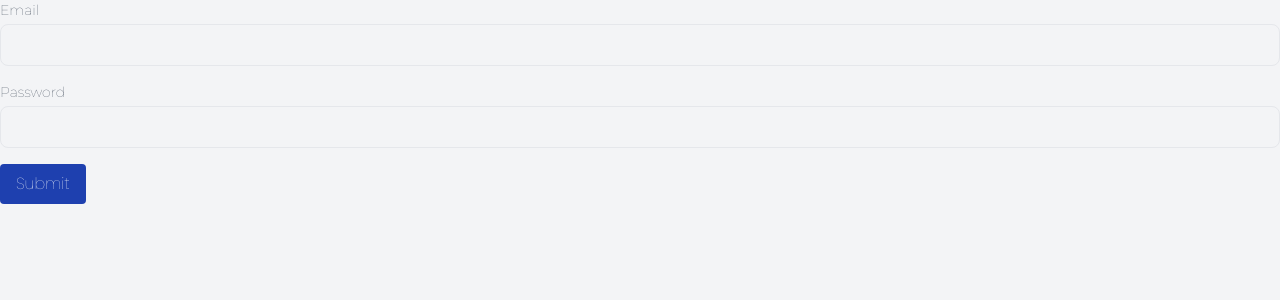
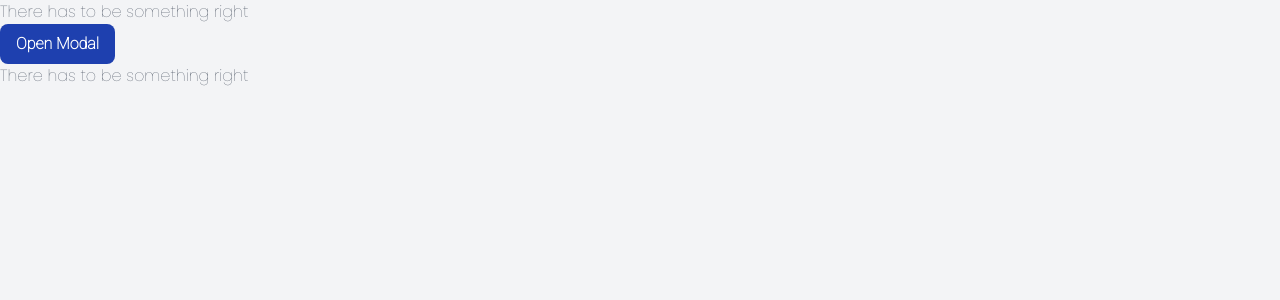
Before and after one commit to Gurpreet-Singh-01/E-commerce-frontend, a React (Vite) app: page / in a window 1280 px wide. Shown: the top 300 px of the page. Built offline with nearby package versions, Linux system fonts and the light colour scheme.

Commit message:
Tested Modal

```diff
--- a/src/App.jsx
+++ b/src/App.jsx
@@ -1,38 +1,30 @@
-import { useForm } from "react-hook-form";
-import Input from "./components/Input";
+import React, { useState } from 'react'
+import Button from './components/Button'
+import Modal from './components/Modal'
 
 const App = () => {
-  const {
-    register,
-    handleSubmit,
-    formState: { errors },
-  } = useForm();
+  const [isOpen, setIsOpen] = useState()
+  return (
+    <div>
+      <p>There has to be something right</p>
+      <Button onClick={() => setIsOpen(true)}>Open Modal</Button>
+      <Modal
+        isOpen={isOpen}
+        onClose={() => setIsOpen(false)}
+        title="Checking Modal"
+        footer={
+          <>
+            <Button variant='success' onClick={() => { alert('Yes !!!'); setIsOpen(false) }}>Confirm</Button>
+            <Button variant='danger' onClick={() => setIsOpen(false)}>Cancel</Button>
 
-  const onSubmit = (data) => {
-    console.log(data);
-  };
+          </>
+        }
+      >
+        <p>Are you sure this Modal is working fine?</p>
+      </Modal>
+      <p>There has to be something right</p>
+    </div>
+  )
+}
 
-  return (
-    <form onSubmit={handleSubmit(onSubmit)} className="space-y-4">
-      <Input
-        label="Email"
-        name="email"
-        type="email"
-        register={register}
-        error={errors.email}
-      />
-      <Input
-        label="Password"
-        name="password"
-        type="password"
-        register={register}
-        error={errors.password}
-      />
-      <button type="submit" className="bg-primary text-white px-4 py-2 rounded">
-        Submit
-      </button>
-    </form>
-  );
-};
-
-export default App;
+export default App
--- a/src/components/Modal.jsx
+++ b/src/components/Modal.jsx
@@ -17,7 +17,7 @@ const Modal = ({ isOpen, onClose, title, children, footer }) => {
     if (!isOpen) return null
 
     return (
-        <div className="fixed inset-0 bg-neutral-dark bg-opacity-50 flex items-center justify-center z-50 p-4 font-text">
+        <div className="fixed inset-0 bg-black/30 flex items-center justify-center z-50 p-4 font-text">
             <div className="bg-surface rounded-lg shadow-xl max-w-md w-full">
                 <div className="flex justify-between items-center p-4 border-b border-neutral-light">
                     <h2 className="text-lg font-semibold font-headings">{title}</h2>
```
